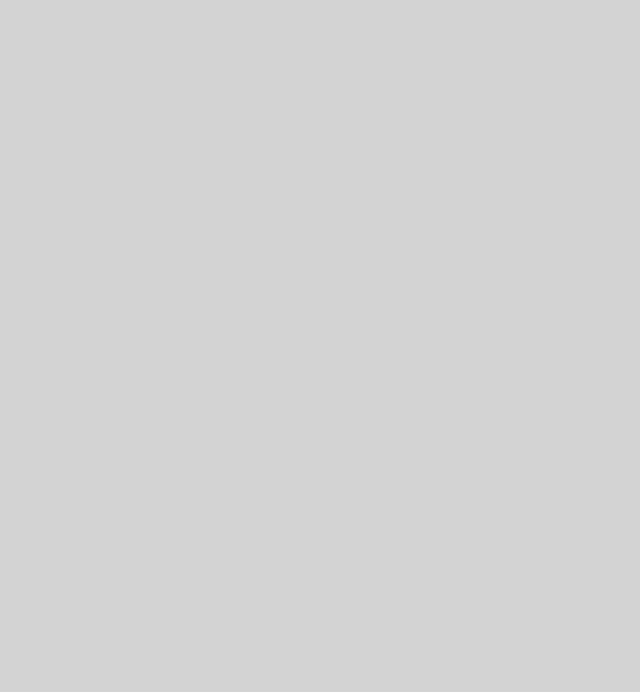
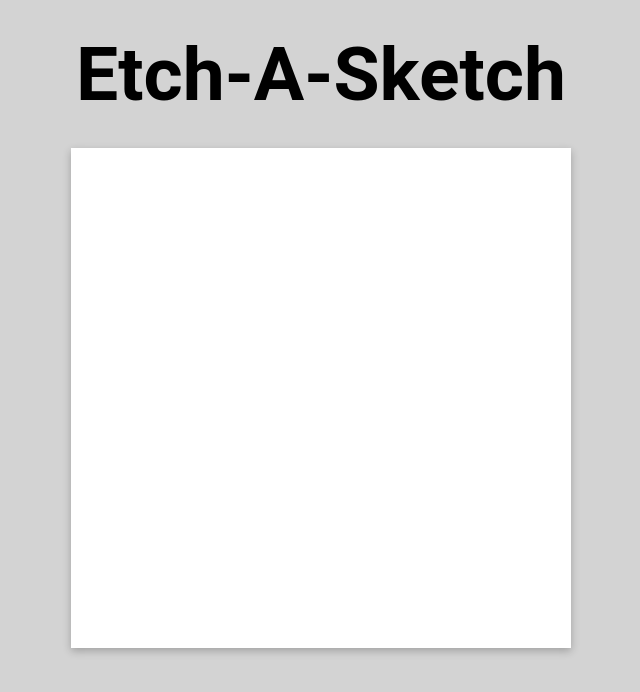
Before and after one commit to andreigrigoruta/odin-etch-a-sketch, a plain HTML site: page index.html in a window 1280 px wide. Shown: the whole page, without its empty margins (319-959 px from the left). Drawn offline with Linux system fonts and the light colour scheme.

Commit message:
Add setupGrid function, fixed 16 size

```diff
--- a/index.html
+++ b/index.html
@@ -11,7 +11,14 @@
     </head>
 
     <body>
+        <header class="header">
+            <h1 class="title">Etch-A-Sketch</h1>
+        </header>
+        <main class="main">
+            <div id="grid-container">
 
+            </div>
+        </main>
 
     </body>
 
--- a/script.js
+++ b/script.js
@@ -0,0 +1,19 @@
+const grid = document.getElementById("grid-container");
+
+function setupGrid(size) {
+  grid.style.gridTemplateColumns = `repeat(${size}, 1fr)`;
+  grid.style.gridTemplateRows = `repeat(${size}, 1fr)`;
+
+  for (let i = 0; i < size * size; i++) {
+    const gridElement = document.createElement("div");
+    gridElement.classList.add("grid-element");
+    gridElement.addEventListener("mouseover", changeColor);
+    grid.appendChild(gridElement);
+  }
+}
+
+function changeColor(e) {
+  e.target.classList.add("change-color");
+}
+
+setupGrid(16);
```
